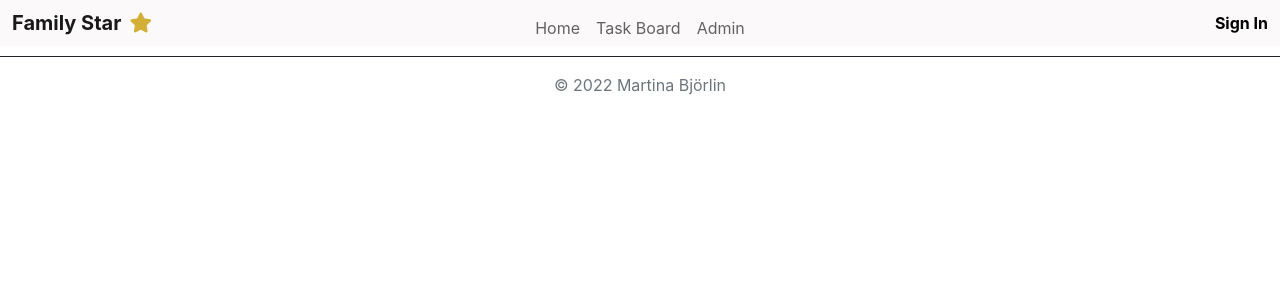
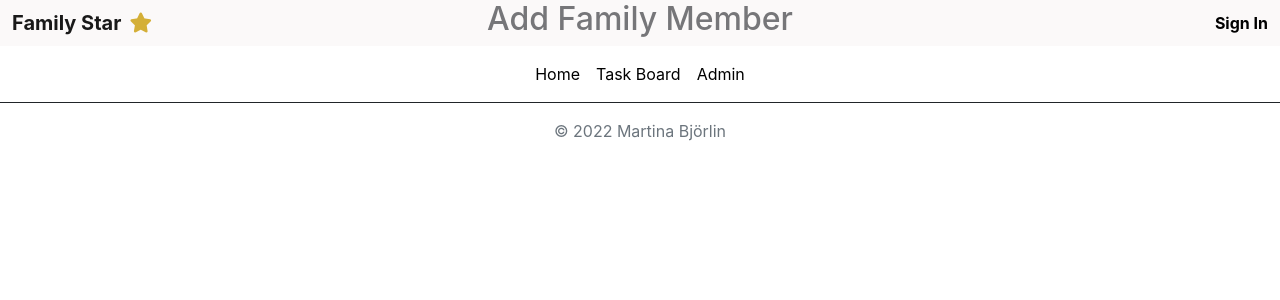
Before and after one commit to MartinaB91/project5-task-app-front, a React (Create React App) app: page /addfamilymember in a window 1280 px wide. Shown: the top 300 px of the page. Built offline with nearby package versions, Linux system fonts and the light colour scheme; no server answers.

Commit message:
feat: Created basic page for create family member

```diff
--- a/src/App.js
+++ b/src/App.js
@@ -7,7 +7,8 @@ import SignUpForm from "./pages/SignUp";
 import SignInForm from './pages/SignIn';
 import HomePage from './pages/Home';
 import "./api/axiosDefaults";
-import TaskBoard from './pages/TaskBoard';
+import TaskBoard from './pages/task/TaskBoard';
+import CreateFamilyMemberForm from './pages/family_member/CreateFamilyMember';
 
 
 const  App = () => {
@@ -21,6 +22,7 @@ const  App = () => {
           <Route exact path="/signin" element={<SignInForm />} />
           <Route exact path="/signup" element={<SignUpForm />} />
           <Route exact path="/taskboard" element={<TaskBoard />} />
+          <Route exact path="/addfamilymember" element={<CreateFamilyMemberForm />} />
         </Routes>
       </Container>
       <Footer />
--- /dev/null
+++ b/src/pages/family_member/CreateFamilyMember.js
@@ -0,0 +1,14 @@
+import React from "react";
+import Container from "react-bootstrap/Container";
+
+const CreateFamilyMemberForm = () => {
+    return(
+        <Container>
+            <h2>Add Family Member</h2>
+
+        </Container>
+
+    )
+}
+
+export default CreateFamilyMemberForm;
```
